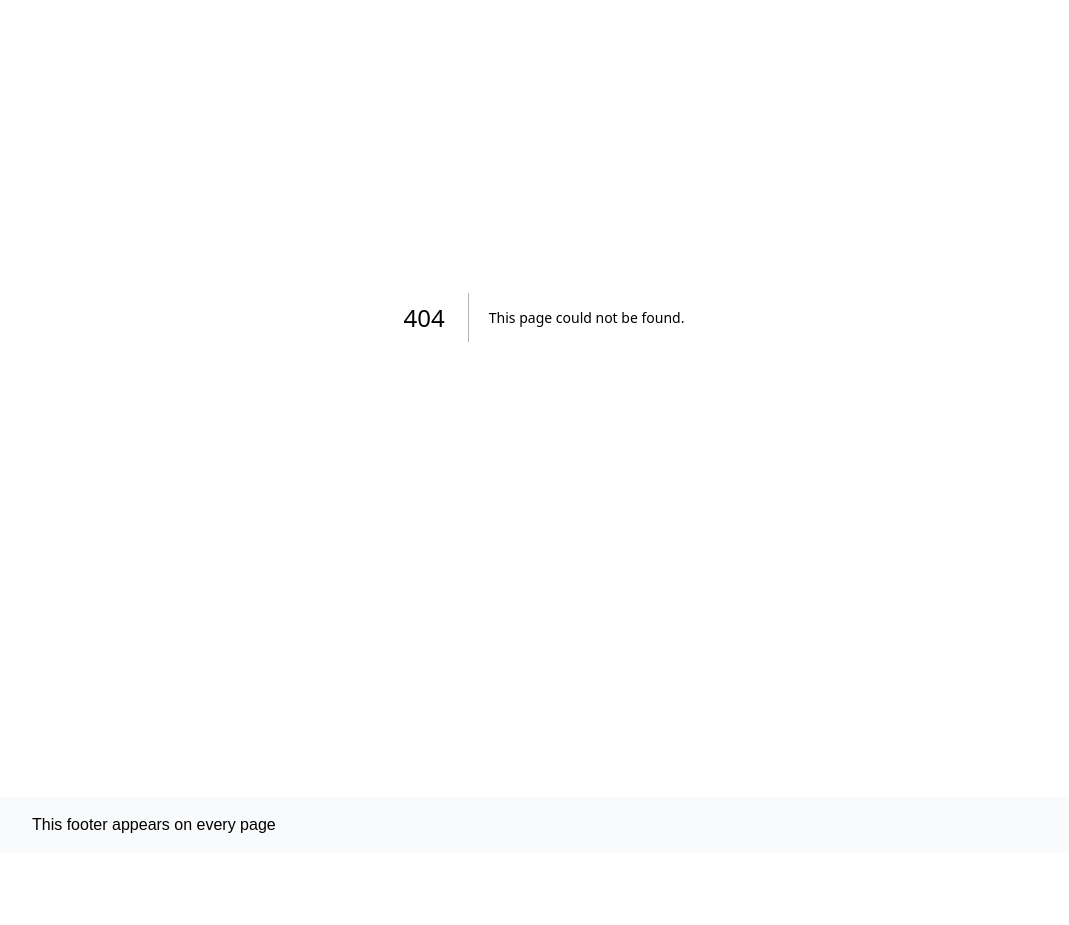
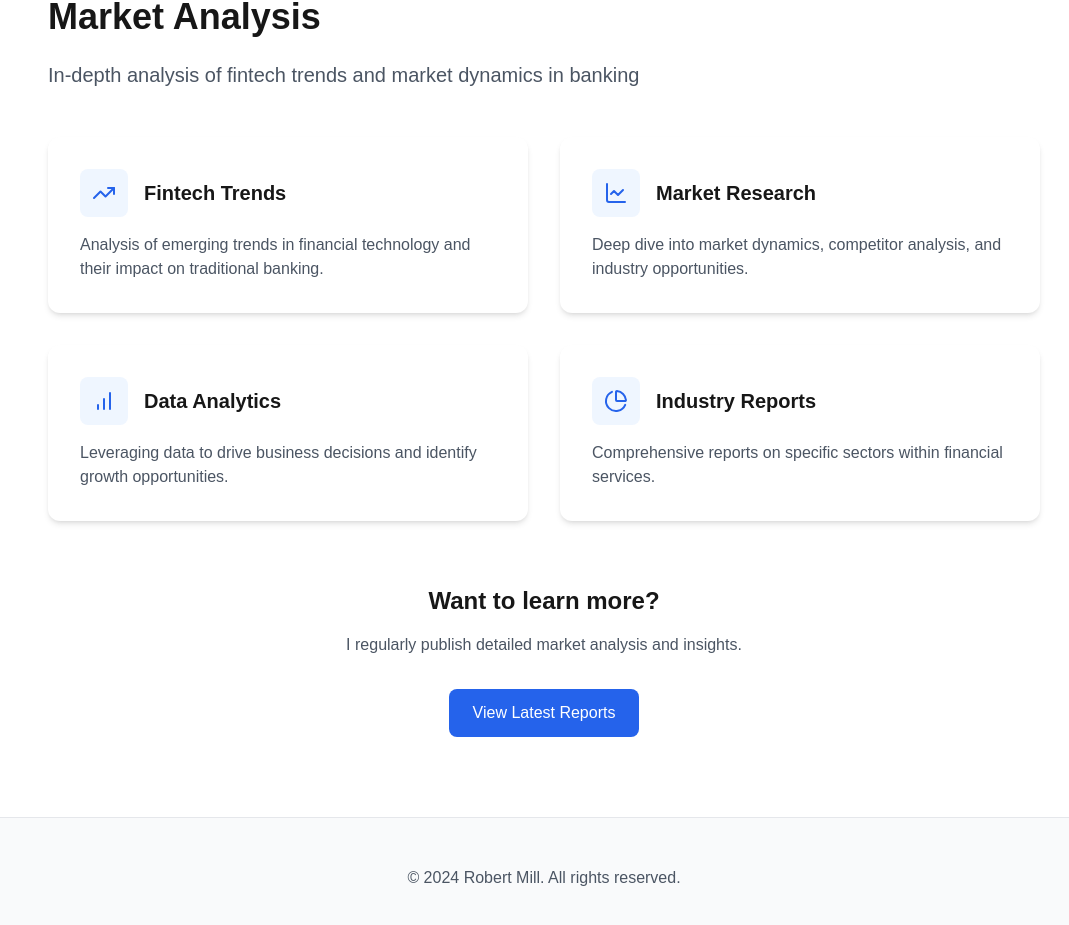
Before and after one commit to RobertVMill/portfolio, a Next.js app: page /analysis in a window 1280 px wide. Before the commit this address had no page. Shown: the part 147-1072 px from the top of the page, without its empty margins (96-1165 px from the left). Before the commit the page ends 1000 px from the top, so only its background shows below. Built offline with nearby package versions, Linux system fonts and the light colour scheme.

Commit message:
Add footer component and update layout structure

```diff
--- /dev/null
+++ b/src/app/analysis/page.tsx
@@ -0,0 +1,66 @@
+// app/analysis/page.tsx
+import { TrendingUp, LineChart, PieChart, BarChart } from 'lucide-react'
+
+export default function Page() {
+  const insights = [
+    {
+      title: "Fintech Trends",
+      description: "Analysis of emerging trends in financial technology and their impact on traditional banking.",
+      icon: TrendingUp
+    },
+    {
+      title: "Market Research",
+      description: "Deep dive into market dynamics, competitor analysis, and industry opportunities.",
+      icon: LineChart
+    },
+    {
+      title: "Data Analytics",
+      description: "Leveraging data to drive business decisions and identify growth opportunities.",
+      icon: BarChart
+    },
+    {
+      title: "Industry Reports",
+      description: "Comprehensive reports on specific sectors within financial services.",
+      icon: PieChart
+    }
+  ]
+
+  return (
+    <section className="py-20">
+      <div className="max-w-5xl mx-auto px-4">
+        <h1 className="text-4xl font-bold mb-6">Market Analysis</h1>
+        <p className="text-xl text-gray-600 mb-12">
+          In-depth analysis of fintech trends and market dynamics in banking
+        </p>
+
+        <div className="grid md:grid-cols-2 gap-8">
+          {insights.map((insight, index) => {
+            const Icon = insight.icon
+            return (
+              <div key={index} className="bg-white rounded-xl shadow-md p-8 hover:shadow-lg transition-all">
+                <div className="flex items-center gap-4 mb-4">
+                  <div className="p-3 bg-blue-50 rounded-lg">
+                    <Icon className="w-6 h-6 text-blue-600" />
+                  </div>
+                  <h3 className="text-xl font-semibold">{insight.title}</h3>
+                </div>
+                <p className="text-gray-600">{insight.description}</p>
+              </div>
+            )
+          })}
+        </div>
+
+        {/* Call to Action */}
+        <div className="mt-16 text-center">
+          <h2 className="text-2xl font-bold mb-4">Want to learn more?</h2>
+          <p className="text-gray-600 mb-8">
+            I regularly publish detailed market analysis and insights.
+          </p>
+          <button className="px-6 py-3 bg-blue-600 text-white rounded-lg hover:bg-blue-700 transition-colors">
+            View Latest Reports
+          </button>
+        </div>
+      </div>
+    </section>
+  )
+}
--- /dev/null
+++ b/src/app/contact/page.tsx
@@ -0,0 +1,63 @@
+// app/contact/page.tsx
+import { Mail, Linkedin, Github } from 'lucide-react'
+
+export default function Page() {
+  return (
+    <section className="py-20">
+      <div className="max-w-5xl mx-auto px-4">
+        <h1 className="text-4xl font-bold mb-6">Get In Touch</h1>
+        <p className="text-xl text-gray-600 mb-12">
+  I&apos;m always open to discussing new opportunities in fintech, product management, or development projects.
+</p>
+
+        {/* Contact Methods */}
+        <div className="grid md:grid-cols-3 gap-8 mb-16">
+          <a
+            href="mailto:bertmill19@gmail.com"
+            className="flex items-center gap-4 p-6 bg-white rounded-xl shadow-md hover:shadow-lg transition-all"
+          >
+            <div className="p-3 bg-blue-50 rounded-lg">
+              <Mail className="w-6 h-6 text-blue-600" />
+            </div>
+            <div>
+              <h3 className="font-semibold text-lg">Email</h3>
+              <p className="text-gray-600">your@email.com</p>
+            </div>
+          </a>
+
+          <a
+            href="https://www.linkedin.com/in/robertvmill/"
+            target="_blank"
+            rel="noopener noreferrer"
+            className="flex items-center gap-4 p-6 bg-white rounded-xl shadow-md hover:shadow-lg transition-all"
+          >
+            <div className="p-3 bg-blue-50 rounded-lg">
+              <Linkedin className="w-6 h-6 text-blue-600" />
+            </div>
+            <div>
+              <h3 className="font-semibold text-lg">LinkedIn</h3>
+              <p className="text-gray-600">Connect with me</p>
+            </div>
+          </a>
+
+          <a
+            href="https://github.com/RobertVMill"
+            target="_blank"
+            rel="noopener noreferrer"
+            className="flex items-center gap-4 p-6 bg-white rounded-xl shadow-md hover:shadow-lg transition-all"
+          >
+            <div className="p-3 bg-blue-50 rounded-lg">
+              <Github className="w-6 h-6 text-blue-600" />
+            </div>
+            <div>
+              <h3 className="font-semibold text-lg">GitHub</h3>
+              <p className="text-gray-600">Check out my code</p>
+            </div>
+          </a>
+        </div>
+
+        {/* Form section remains the same... */}
+      </div>
+    </section>
+  )
+}
--- a/src/app/layout.tsx
+++ b/src/app/layout.tsx
@@ -1,6 +1,7 @@
 // app/layout.tsx
 import '@/app/globals.css'
 import Navbar from '@/components/Navbar'
+import Footer from '@/components/Footer'
 
 export default function RootLayout({
   children,
@@ -11,14 +12,10 @@ export default function RootLayout({
     <html lang="en">
       <body>
         <Navbar />
-        <main className="pt-16"> {/* Add padding-top to account for fixed navbar */}
+        <main className="pt-16">
           {children}
         </main>
-        <footer className="bg-gray-50 p-4 mt-20">
-          <div className="max-w-5xl mx-auto">
-            This footer appears on every page
-          </div>
-        </footer>
+        <Footer />
       </body>
     </html>
   )
--- /dev/null
+++ b/src/app/projects/page.tsx
@@ -0,0 +1,76 @@
+// app/projects/page.tsx
+import { GithubIcon, ExternalLink as ExternalLinkIcon } from 'lucide-react'
+
+export default function Page() {
+  const projects = [
+    {
+      title: "Portfolio Website",
+      description: "Personal portfolio built with Next.js 14, TypeScript, and Tailwind CSS. Features responsive design and modern UI components.",
+      technologies: ["Next.js", "TypeScript", "Tailwind"],
+      github: "https://github.com/RobertVMill/portfolio",
+      live: "https://your-portfolio-url.vercel.app"
+    },
+    // Add another project - we can update these with your real projects
+    {
+      title: "Project 2",
+      description: "Brief description of another significant project you've worked on.",
+      technologies: ["React", "Node.js", "MongoDB"],
+      github: "https://github.com/...",
+      live: "https://..."
+    }
+  ]
+
+  return (
+    <section className="py-20">
+      <div className="max-w-5xl mx-auto px-4">
+        <h1 className="text-4xl font-bold mb-6">Featured Projects</h1>
+        <p className="text-xl text-gray-600 mb-12">
+          A collection of my recent development work
+        </p>
+
+        <div className="grid md:grid-cols-2 gap-8">
+          {projects.map((project, index) => (
+            <div key={index} className="bg-white rounded-xl shadow-md p-6 hover:shadow-lg transition-all">
+              <div className="flex justify-between items-start mb-4">
+                <h3 className="text-xl font-semibold text-gray-900">{project.title}</h3>
+                <div className="flex gap-3">
+                  <a
+                    href={project.github}
+                    target="_blank"
+                    rel="noopener noreferrer"
+                    className="text-gray-600 hover:text-blue-600 transition-colors"
+                  >
+                    <GithubIcon className="w-5 h-5" />
+                  </a>
+                  <a
+                    href={project.live}
+                    target="_blank"
+                    rel="noopener noreferrer"
+                    className="text-gray-600 hover:text-blue-600 transition-colors"
+                  >
+                    <ExternalLinkIcon className="w-5 h-5" />
+                  </a>
+                </div>
+              </div>
+
+              <p className="text-gray-600 mb-4">
+                {project.description}
+              </p>
+
+              <div className="flex flex-wrap gap-2">
+                {project.technologies.map((tech, techIndex) => (
+                  <span
+                    key={techIndex}
+                    className="px-3 py-1 bg-gray-100 text-gray-700 text-sm rounded-full"
+                  >
+                    {tech}
+                  </span>
+                ))}
+              </div>
+            </div>
+          ))}
+        </div>
+      </div>
+    </section>
+  )
+}
--- /dev/null
+++ b/src/components/Footer.tsx
@@ -0,0 +1,16 @@
+// components/Footer.tsx
+import React from 'react'
+
+const Footer: React.FC = () => {
+  return (
+    <footer className="bg-gray-50 border-t">
+      <div className="max-w-5xl mx-auto px-4 py-12">
+        <div className="text-center text-gray-600">
+          © {new Date().getFullYear()} Robert Mill. All rights reserved.
+        </div>
+      </div>
+    </footer>
+  )
+}
+
+export default Footer
--- a/src/components/Projects.tsx
+++ /dev/null
@@ -1,53 +0,0 @@
-// components/Projects.tsx
-import { Github, ExternalLink as ExternalLinkIcon } from 'lucide-react'
-
-const Projects = () => {
-  const projects = [
-    {
-      title: "Project 1",
-      description: "Description of project",
-      technologies: ["React", "TypeScript", "Tailwind"],
-      github: "https://github.com/...",
-      live: "https://..."
-    },
-    // ... other projects
-  ]
-
-  return (
-    <section className="py-20 bg-gray-50">
-      <div className="max-w-5xl mx-auto px-4">
-        <h2 className="text-3xl font-bold mb-12">Featured Projects</h2>
-        <div className="grid md:grid-cols-2 gap-8">
-          {projects.map((project, index) => (
-            <div key={index} className="bg-white rounded-xl shadow-md p-6 hover:shadow-lg transition-shadow">
-              <div className="flex justify-between items-start mb-4">
-                <h3 className="text-xl font-semibold text-gray-900">{project.title}</h3>
-                <div className="flex gap-3">
-                  <a
-                    href={project.github}
-                    target="_blank"
-                    rel="noopener noreferrer"
-                    className="text-gray-600 hover:text-blue-600 transition-colors"
-                  >
-                    <Github className="w-5 h-5" />
-                  </a>
-                  <a
-                    href={project.live}
-                    target="_blank"
-                    rel="noopener noreferrer"
-                    className="text-gray-600 hover:text-blue-600 transition-colors"
-                  >
-                    <ExternalLinkIcon className="w-5 h-5" />
-                  </a>
-                </div>
-              </div>
-              {/* Rest of the component remains the same */}
-            </div>
-          ))}
-        </div>
-      </div>
-    </section>
-  )
-}
-
-export default Projects
```
